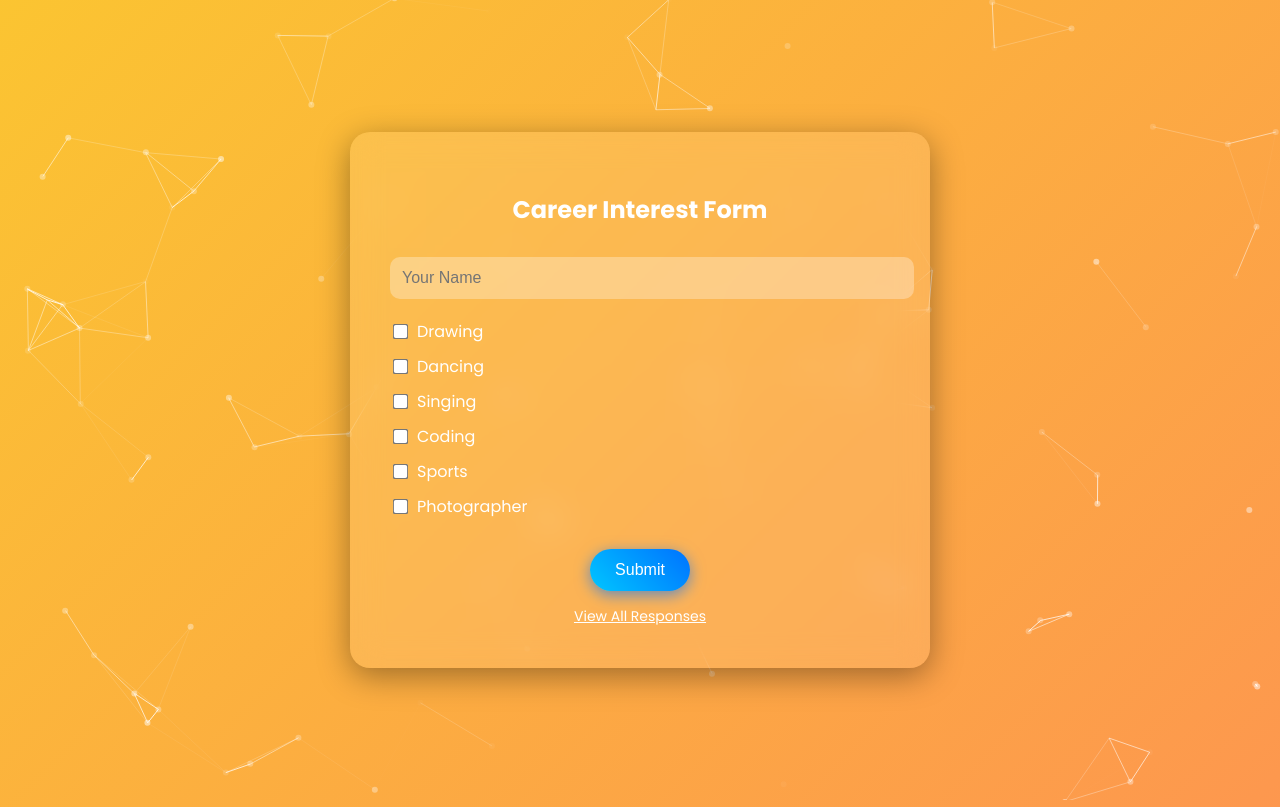
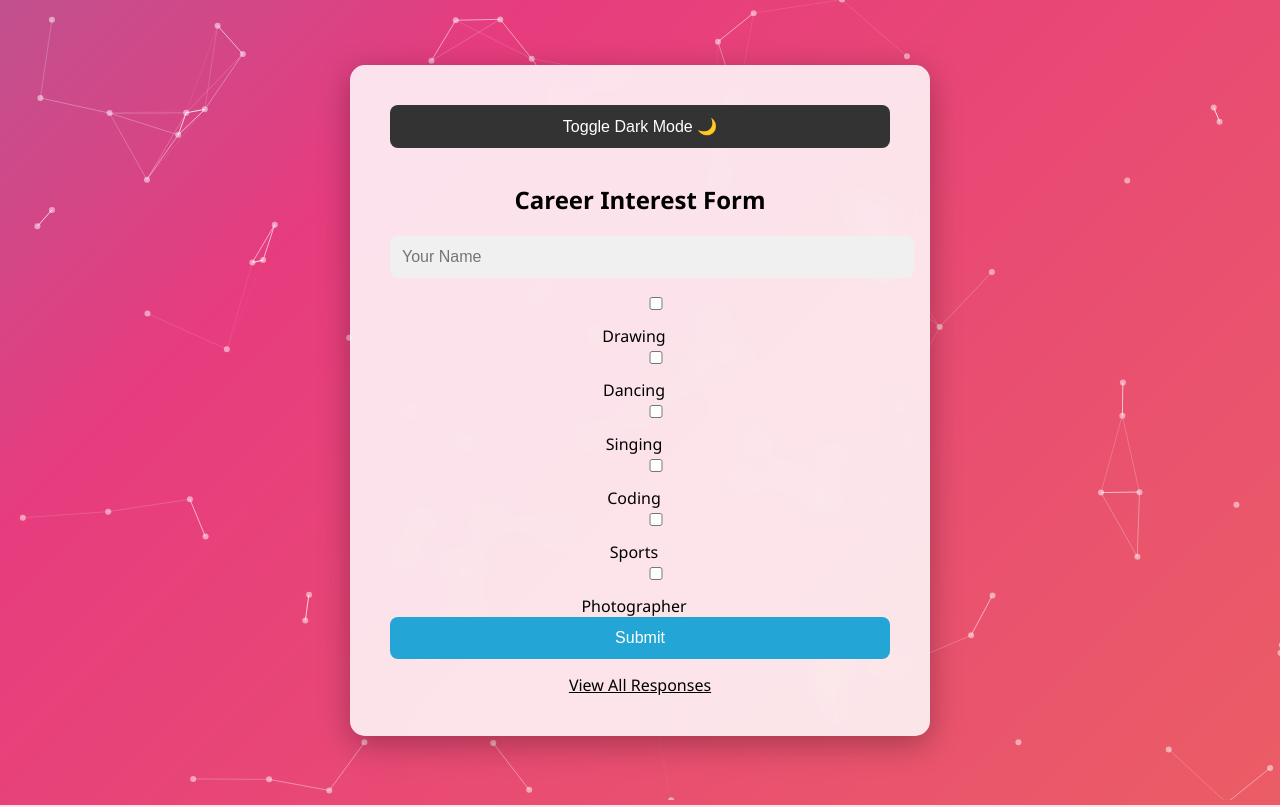
Before and after one commit to kaizer3122/carrier_form_app, a Flask app: page / in a window 1280 px wide. Run offline with Flask 3, Linux system fonts and the light colour scheme.

Commit message:
form.html

```diff
--- a/templates/form.html
+++ b/templates/form.html
@@ -1,33 +1,27 @@
-<!DOCTYPE html>
+<!doctype html>
 <html lang="en">
 <head>
-  <meta charset="UTF-8">
+  <meta charset="utf-8">
   <title>Animated Career Form</title>
-  <meta name="viewport" content="width=device-width, initial-scale=1.0">
-
-  <!-- Particles.js -->
-  <script src="https://cdn.jsdelivr.net/particles.js/2.0.0/particles.min.js"></script>
-
-  <!-- Google Fonts -->
-  <link href="https://fonts.googleapis.com/css2?family=Poppins:wght@400;700&display=swap" rel="stylesheet">
+  <meta name="viewport" content="width=device-width, initial-scale=1">
 
   <style>
-    body, html {
+    html, body {
       margin: 0;
       padding: 0;
       height: 100%;
-      font-family: 'Poppins', sans-serif;
+      font-family: 'Segoe UI', Tahoma, Geneva, Verdana, sans-serif;
       overflow: hidden;
     }
 
-    /* Animated Gradient Background */
     body {
-      background: linear-gradient(-45deg, #ff6b6b, #fbc531, #4cd137, #00a8ff);
-      background-size: 600% 600%;
+      background: linear-gradient(-45deg, #ee7752, #e73c7e, #23a6d5, #23d5ab);
+      background-size: 400% 400%;
       animation: gradientBG 15s ease infinite;
       display: flex;
+      justify-content: center;
       align-items: center;
-      justify-content: center;
+      transition: background-color 0.5s ease, color 0.5s ease;
     }
 
     @keyframes gradientBG {
@@ -36,113 +30,87 @@
       100% { background-position: 0% 50%; }
     }
 
-    #particles-js {
-      position: absolute;
-      width: 100%;
-      height: 100%;
-      z-index: 1;
+    .container {
+      background: rgba(255, 255, 255, 0.85);
+      border-radius: 15px;
+      padding: 40px;
+      max-width: 500px;
+      width: 90%;
+      box-shadow: 0 8px 32px rgba(0,0,0,0.3);
+      backdrop-filter: blur(10px);
+      text-align: center;
     }
 
-    .container {
-      position: relative;
-      z-index: 2;
-      background: rgba(255, 255, 255, 0.1);
-      backdrop-filter: blur(15px);
-      border-radius: 20px;
-      padding: 40px;
-      width: 90%;
-      max-width: 500px;
-      box-shadow: 0 8px 32px rgba(0,0,0,0.37);
-      text-align: center;
-      color: #fff;
+    body.dark .container {
+      background: rgba(0, 0, 0, 0.7);
+      color: white;
     }
 
     h2 {
       margin-bottom: 20px;
     }
 
-    input[type="text"], select {
+    input, button, label {
       width: 100%;
+      margin-bottom: 15px;
       padding: 12px;
-      margin: 10px 0;
+      border-radius: 8px;
       border: none;
-      border-radius: 10px;
-      background: rgba(255, 255, 255, 0.3);
-      color: #fff;
       font-size: 16px;
-      outline: none;
-      transition: all 0.3s ease;
     }
 
-    input[type="text"]:focus, select:focus {
-      background: rgba(255, 255, 255, 0.5);
+    input, select {
+      background: #f0f0f0;
     }
 
-    .checkbox-label {
-      display: flex;
-      align-items: center;
-      justify-content: flex-start;
-      margin: 10px 0;
-    }
-
-    input[type="checkbox"] {
-      margin-right: 10px;
-      transform: scale(1.2);
-      accent-color: #fff;
+    body.dark input, body.dark select {
+      background: #333;
+      color: white;
     }
 
     button {
-      padding: 12px 25px;
-      margin-top: 20px;
-      background: linear-gradient(45deg, #00c6ff, #0072ff);
-      border: none;
-      border-radius: 50px;
+      background: #23a6d5;
       color: white;
-      font-size: 16px;
       cursor: pointer;
-      box-shadow: 0 4px 15px rgba(0, 114, 255, 0.6);
-      transition: all 0.3s ease;
+      transition: transform 0.3s ease;
     }
 
     button:hover {
-      box-shadow: 0 6px 20px rgba(0, 114, 255, 0.8);
-      transform: scale(1.05);
+      transform: scale(1.1);
     }
 
-    a {
-      display: inline-block;
-      margin-top: 15px;
-      color: #fff;
-      text-decoration: underline;
-      font-size: 14px;
+    .toggle-theme {
+      margin-bottom: 20px;
     }
 
-    .message {
-      margin-bottom: 10px;
-      font-weight: bold;
+    .toggle-theme button {
+      background: #333;
+      color: white;
     }
 
-    /* Confetti */
-    .confetti-piece {
-      position: absolute;
-      width: 10px;
-      height: 10px;
-      background-color: #ffeb3b;
-      border-radius: 50%;
-      animation: confetti-fall 3s ease-out forwards;
+    body.dark .toggle-theme button {
+      background: #f0f0f0;
+      color: #333;
     }
 
-    @keyframes confetti-fall {
-      0% { transform: translateY(0) rotate(0deg); }
-      100% { transform: translateY(100vh) rotate(360deg); }
+    #particles-js {
+      position: absolute;
+      top: 0;
+      left: 0;
+      width: 100%;
+      height: 100%;
+      z-index: -1;
     }
   </style>
 </head>
-
 <body>
 <div id="particles-js"></div>
 
 <div class="container">
+  <div class="toggle-theme">
+    <button onclick="toggleDarkMode()">Toggle Dark Mode 🌙</button>
+  </div>
+
   <h2>Career Interest Form</h2>
 
   {% with messages = get_flashed_messages(with_categories=true) %}
@@ -150,22 +118,26 @@
       {% for category, message in messages %}
         <div class="message {{ category }}">{{ message }}</div>
         {% if category == 'success' %}
-          <audio autoplay>
-            <source src="{{ url_for('static', filename='voice.mp3') }}?t={{ timestamp }}" type="audio/mpeg">
-          </audio>
           <script>
             document.addEventListener('DOMContentLoaded', () => {
-              for (let i = 0; i < 50; i++) {
-                const confetti = document.createElement('div');
-                confetti.classList.add('confetti-piece');
-                confetti.style.left = `${Math.random() * 100}vw`;
-                confetti.style.backgroundColor = `hsl(${Math.random() * 360}, 70%, 60%)`;
-                confetti.style.animationDelay = `${Math.random()}s`;
-                document.body.appendChild(confetti);
-                setTimeout(() => confetti.remove(), 3000);
+              for (let i = 0; i < 30; i++) {
+                const emoji = document.createElement('div');
+                emoji.textContent = ['🎉','✨','🎊','💥'][Math.floor(Math.random() * 4)];
+                emoji.style.position = 'fixed';
+                emoji.style.left = Math.random() * 100 + 'vw';
+                emoji.style.top = '-2em';
+                emoji.style.fontSize = '2em';
+                emoji.style.animation = `fall ${2 + Math.random() * 3}s ease-out forwards`;
+                document.body.appendChild(emoji);
+                setTimeout(() => emoji.remove(), 5000);
               }
             });
           </script>
+          <style>
+            @keyframes fall {
+              to { transform: translateY(110vh) rotate(360deg); }
+            }
+          </style>
         {% endif %}
       {% endfor %}
     {% endif %}
@@ -173,37 +145,39 @@
 
   <form method="post">
     <input type="text" name="name" placeholder="Your Name" required>
-
-      <div class="checkbox-label"><input type="checkbox" name="drawing" value="Yes"> Drawing</div>
-      <div class="checkbox-label"><input type="checkbox" name="dancing" value="Yes"> Dancing</div>
-      <div class="checkbox-label"><input type="checkbox" name="singing" value="Yes"> Singing</div>
-      <div class="checkbox-label"><input type="checkbox" name="coding" value="Yes"> Coding</div>
-      <div class="checkbox-label"><input type="checkbox" name="sports" value="Yes"> Sports</div>
-      <div class="checkbox-label"><input type="checkbox" name="photographer" value="Yes"> Photographer</div>
-
+    <label><input type="checkbox" name="drawing" value="Yes"> Drawing</label>
+    <label><input type="checkbox" name="dancing" value="Yes"> Dancing</label>
+    <label><input type="checkbox" name="singing" value="Yes"> Singing</label>
+    <label><input type="checkbox" name="coding" value="Yes"> Coding</label>
+    <label><input type="checkbox" name="sports" value="Yes"> Sports</label>
+    <label><input type="checkbox" name="photographer" value="Yes"> Photographer</label>
     <button type="submit">Submit</button>
   </form>
 
-    <a href="{{ url_for('show_responses') }}">View All Responses</a>
+  <a href="{{ url_for('show_responses') }}" style="color: inherit;">View All Responses</a>
 </div>
 
+<script src="https://cdn.jsdelivr.net/npm/particles.js"></script>
 <script>
   particlesJS('particles-js', {
     particles: {
       number: { value: 80 },
       size: { value: 3 },
-        color: { value: "#ffffff" },
-        opacity: { value: 0.5, random: true },
-        move: { speed: 2 },
-        line_linked: { enable: true, color: "#fff" }
+      move: { speed: 1 },
+      line_linked: { enable: true },
+      color: { value: '#ffffff' },
+      opacity: { value: 0.5 }
     },
     interactivity: {
       events: {
-          onhover: { enable: true, mode: "repulse" },
-          onclick: { enable: true, mode: "push" }
+        onhover: { enable: true, mode: 'repulse' }
       }
     }
   });
+
+  function toggleDarkMode() {
+    document.body.classList.toggle('dark');
+  }
 </script>
 </body>
 </html>
```
Lines whose indentation alone changed are shown as unchanged.
